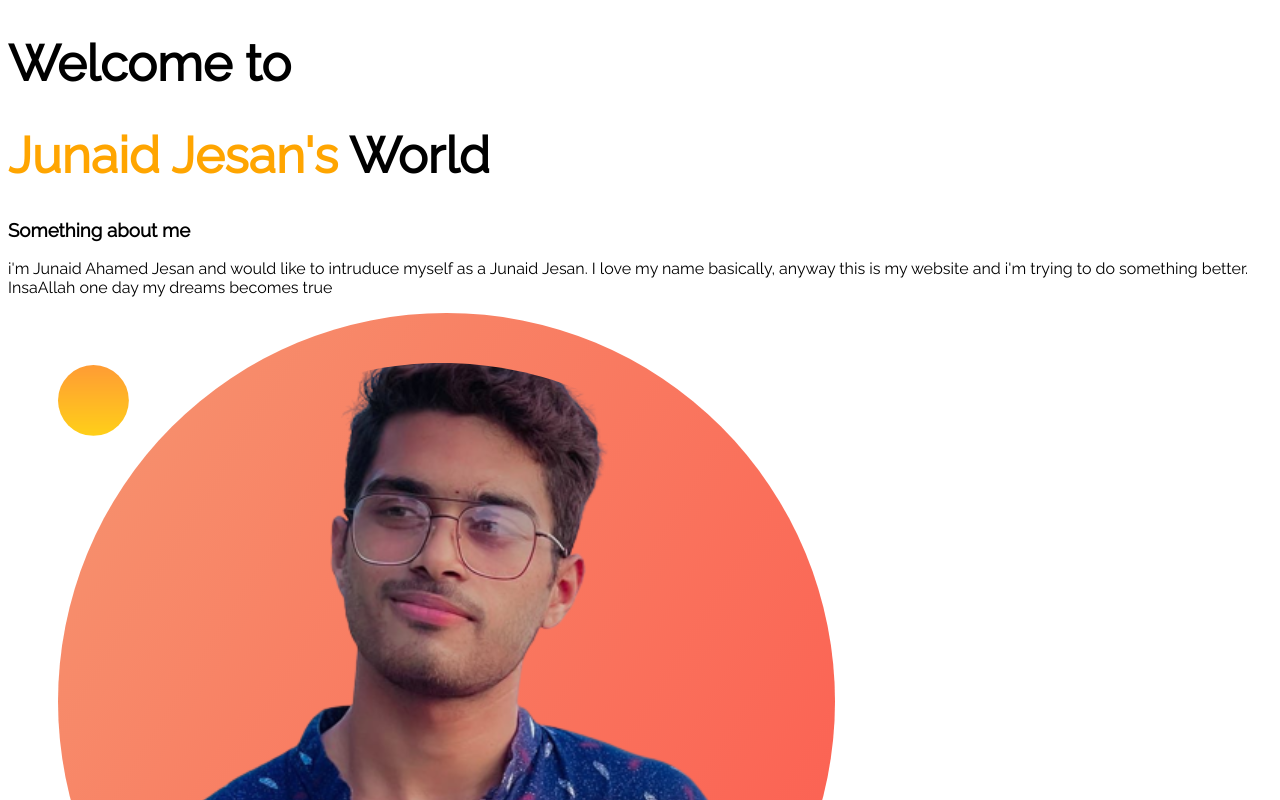
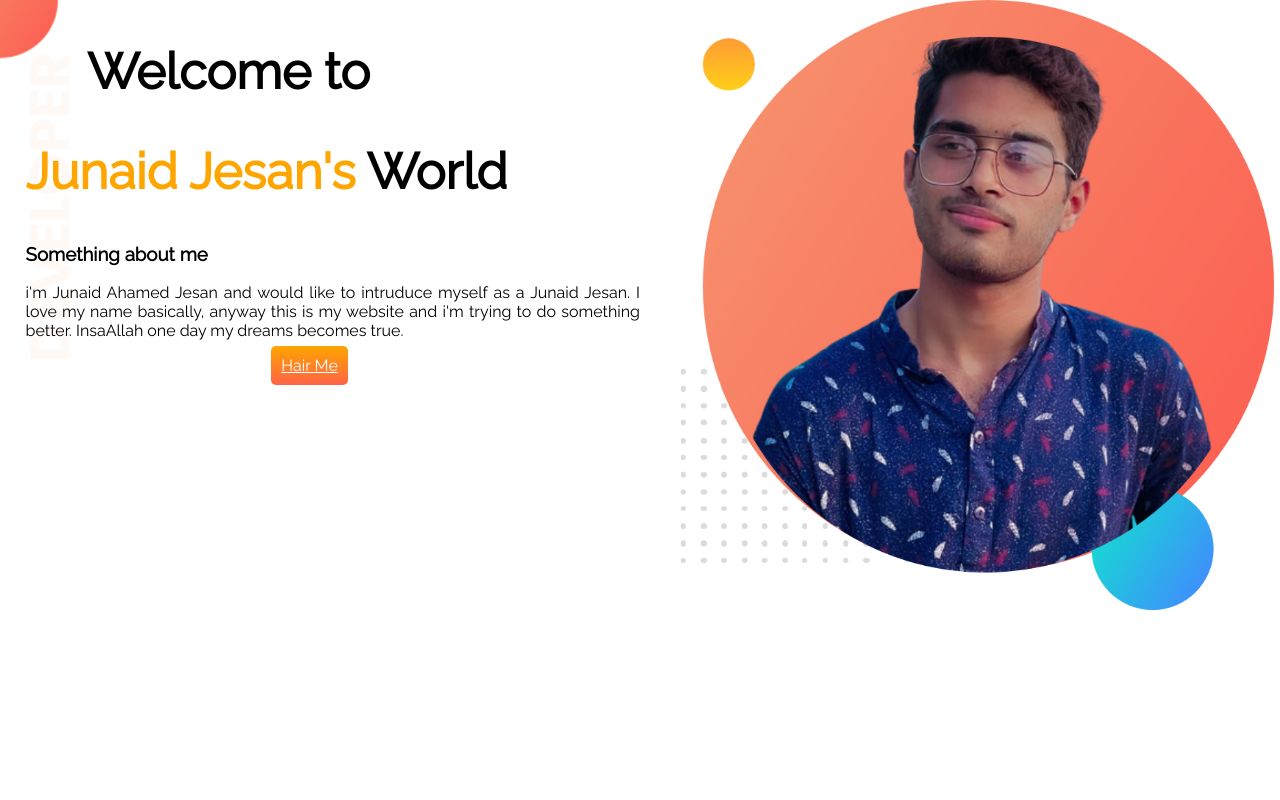
Before and after one commit to junaidjesan/my-first-portfolio, a plain HTML site: page index.html in a window 1280 px wide. Shown: the top 800 px of the page. Drawn offline with Linux system fonts and the light colour scheme.

Commit message:
added next

```diff
--- a/index.html
+++ b/index.html
@@ -11,15 +11,18 @@
         <link href="https://fonts.googleapis.com/css2?family=Raleway&display=swap" rel="stylesheet">
 </head>
 <body>
-    <div>
-        <h1>Welcome to </h1>
-        <h1><span class="color">Junaid Jesan's</span> World</h1>
-        <h3>Something about me</h3>
-        <p>i'm Junaid Ahamed Jesan and would like to intruduce myself as a Junaid Jesan. I love my name basically, anyway this is my website and i'm trying to do something better. InsaAllah one day my dreams becomes true</p>
-    </div>
-    <div>
-        <img src="junaid/my-bg.png" alt="my photo">
-    </div>
+    <section class="background">
+        <div class="half-width">
+            <h1 class="welcome">Welcome to </h1>
+            <h1><span class="color">Junaid Jesan's</span> World</h1>
+            <h3>Something about me</h3>
+            <p class="about">i'm Junaid Ahamed Jesan and would like to intruduce myself as a Junaid Jesan. I love my name basically, anyway this is my website and i'm trying to do something better. InsaAllah one day my dreams becomes true.</p>
+            <a class="button" target="_blank" href="https://www.linkedin.com/in/junaid-jesan-3b8827204/">Hair Me</a>
+        </div>
+        <div class="half-width">
+            <img class="photo" src="junaid/my-bg.png" alt="my photo">
+        </div>
+    </section>
 
 </body>
 </html>
--- a/style.css
+++ b/style.css
@@ -1,9 +1,36 @@
-body{
-    font-family: 'Raleway', sans-serif;
+    body{
+        font-family: 'Raleway', sans-serif; margin: 0;
+    }
+    h1{
+        font-size: 50px;
+    }
+    .color{
+        color: orange;
+    }
+section{
+    display: flex;
 }
-h1{
-    font-size: 50px;
+.welcome{
+    padding-left: 10%;
 }
-.color{
-    color: orange;
+.half-width{
+    width: 50%; padding-left: 2%; margin: 0;
 }
+.half-width img{
+    width: 100%;
+}
+.about{
+    text-align: justify;
+}
+.background{
+    background-repeat: no-repeat;
+    background-image: url(junaid/top-banner.png);
+}
+.button{
+border: 2px;
+background-image: linear-gradient(orange, tomato);
+color: rgb(255, 255, 255);
+padding: 10px;
+border-radius: 5px;
+margin-left: 40%;
+}
```
Also changed, not shown: junaid/dream-bg.png (added), junaid/exp-bg.png (added), junaid/top-banner.png (added).
